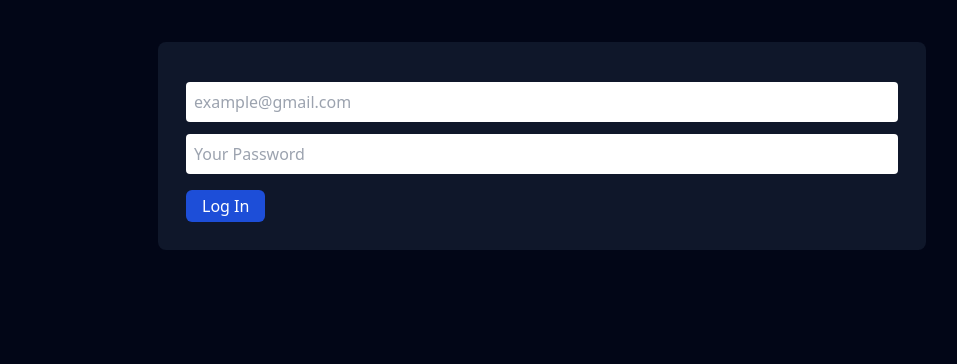
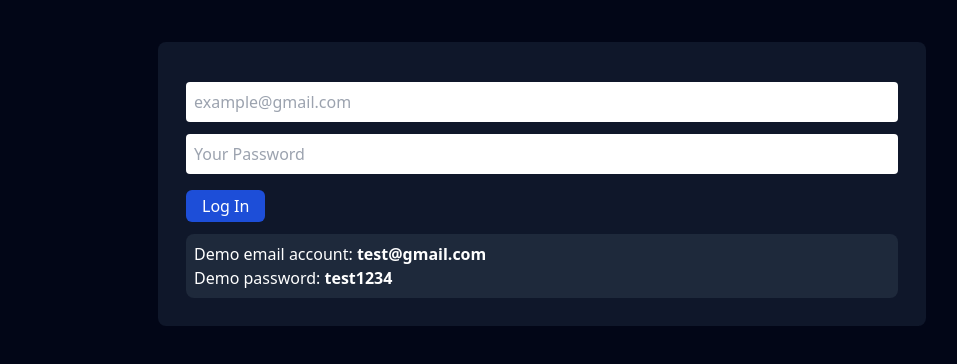
Before and after one commit to Dodul01/myBank, a plain HTML site: page index.html in a window 1280 px wide. Shown: the part 66-430 px from the top of the page, without its empty margins (98-1055 px from the left). Drawn offline with nearby package versions, Linux system fonts and the light colour scheme.

Commit message:
demo account published

```diff
--- a/index.html
+++ b/index.html
@@ -15,11 +15,13 @@
       <input class="block p-2 my-3 rounded outline-none w-full" id="user-email" type="email" placeholder="example@gmail.com"/>
       <input class="block p-2 my-3 rounded outline-none w-full mb-4" id="user-password" type="password" placeholder="Your Password"/>
       <button class="bg-blue-700 text-white px-4 py-1 rounded-md" id="logIn-Btn">Log In</button>
+      <div class="bg-slate-800 p-2 rounded-lg mt-3">
+        <h3 class="text-white">Demo email account: <span class="font-bold">test@gmail.com</span></h3>
+        <h3 class="text-white">Demo password: <span class="font-bold">test1234</span></h3>
+      </div>
     </div>
   </main>
   <script>
-    // email :test@gmail.com
-    // password :test1234
     const logInBtn = document.getElementById('logIn-Btn');
 
     const handleLogin = ()=>{
```
